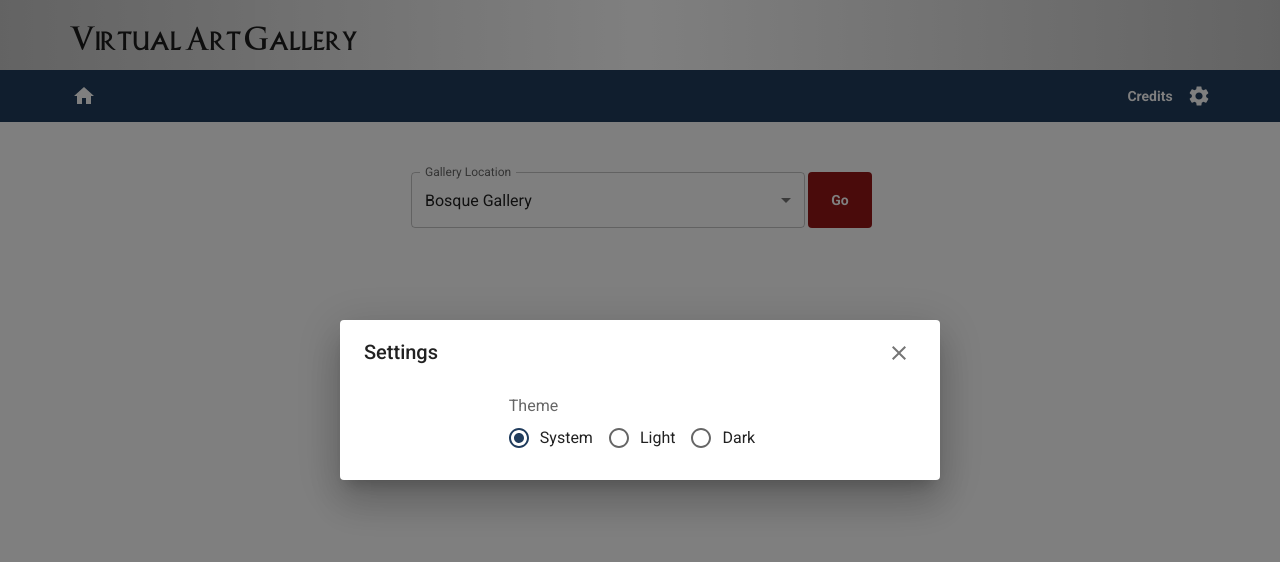
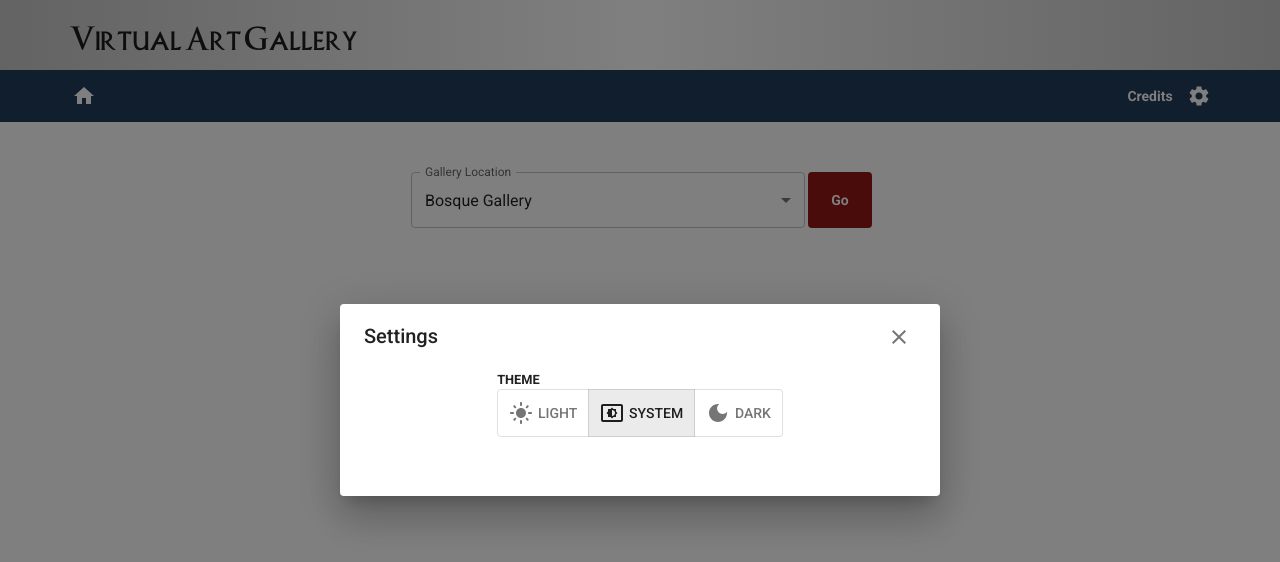
Before and after one commit to SoftwareF24-Gallery/SoftwareF24-Gallery.github.io, a React (Vite) app: page /credits in a window 1280 px wide. Both pictures are taken after a click on the button 1199 px from the left and 96 px from the top of the page. Shown: the top 562 px of the page. Built offline with nearby package versions, Linux system fonts and the light colour scheme.

Commit message:
Change theme selector in Settings.jsx into Toggle Buttons

```diff
--- a/src/App.jsx
+++ b/src/App.jsx
@@ -58,6 +58,12 @@ const theme = createTheme({
       fontFamily: "EPISODE1",
       fontSize: '1.5em',
     },
+
+    settingsTitles: {
+      fontSize: '0.8em',
+      textTransform: 'uppercase',
+      fontWeight: '700',
+    },
   },
 });
 
--- a/src/Settings.jsx
+++ b/src/Settings.jsx
@@ -1,5 +1,8 @@
-import { IconButton, Radio, RadioGroup, FormControl, FormControlLabel, FormLabel, Dialog, DialogTitle, DialogActions, useColorScheme} from "@mui/material";
+import { ToggleButtonGroup, ToggleButton, IconButton, Stack, Dialog, DialogTitle, useColorScheme, Typography} from "@mui/material";
 import { useState } from "react";
+import LightModeIcon from '@mui/icons-material/LightMode';
+import DarkModeIcon from '@mui/icons-material/DarkMode';
+import SettingsBrightnessIcon from '@mui/icons-material/SettingsBrightness';
 import SettingsIcon from '@mui/icons-material/Settings';
 import CloseIcon from '@mui/icons-material/Close';
 
@@ -21,7 +24,7 @@ const Settings = () => {
         </IconButton>
 
         {/* Opens dialog box */}
-        <Dialog open={open} onClose={() => setOpen(false)} aria-labelledby="dialog-title" PaperProps={{sx: {width: "40rem", height: "10rem"}}}>
+        <Dialog open={open} onClose={() => setOpen(false)} aria-labelledby="dialog-title" PaperProps={{sx: {width: "40rem", height: "12rem"}}}>
 
             {/* Title of dialog box */}
             <DialogTitle id="dialog-title" sx={{display: "flex", justifyContent: "space-between"}}>
@@ -33,26 +36,32 @@ const Settings = () => {
             </DialogTitle>
 
             {/* Options in the settings menu */}
-            <DialogActions sx={{justifyContent: "center"}}>
-
+            <Stack style={{margin: "0 auto"}}>
                 {/*Toggling light and dark mode*/}
-                <FormControl color="primary.light">
-
-                    <FormLabel id="theme-toggle">Theme</FormLabel>
-                    <RadioGroup
+                <Typography variant="settingsTitles">Theme</Typography>
+                <ToggleButtonGroup
                 aria-labelledby="theme-toggle"
                 name="theme-toggle"
                 row
                 value={mode}
                 onChange={(event) => setMode(event.target.value)}
                 >
-                        <FormControlLabel value="system" control={<Radio />} label="System" />
-                        <FormControlLabel value="light" control={<Radio />} label="Light" />
-                        <FormControlLabel value="dark" control={<Radio />} label="Dark" />
-                    </RadioGroup>
+                    <ToggleButton aria-label="light mode" value="light">
+                        <LightModeIcon style={{marginRight: "0.3rem"}}/>
+                        Light
+                    </ToggleButton>
+                    <ToggleButton aria-label="system theme" value="system">
+                        <SettingsBrightnessIcon style={{marginRight: "0.3rem"}}/>
+                        System
+                    </ToggleButton>
+                    <ToggleButton aria-label="dark mode" value="dark">
+                        <DarkModeIcon style={{marginRight: "0.3rem"}}/>
+                        Dark
+                    </ToggleButton>
 
-                </FormControl>
-            </DialogActions>
+                </ToggleButtonGroup>
+
+            </Stack>
         </Dialog>
     </>
     )
```
Lines whose indentation alone changed are shown as unchanged.
